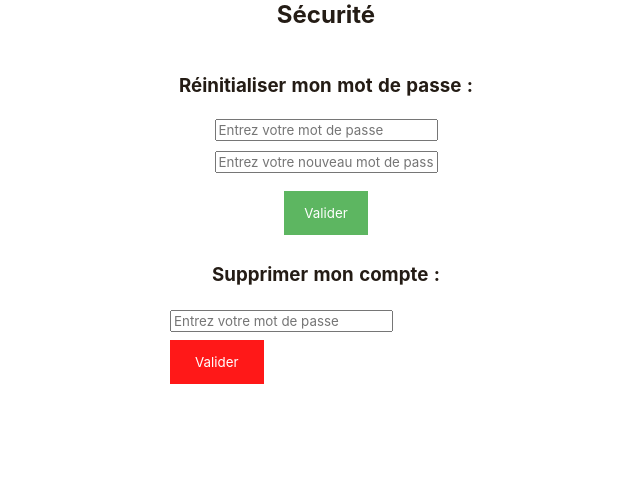
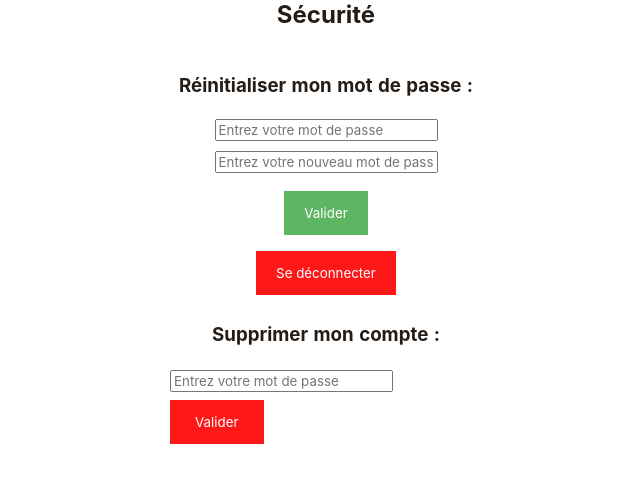
Before and after one commit to Esteban795/PP2I1, a Flask app: template PP2I1/src/frontend/templates/profile.html in a window 1280 px wide. Shown: the part 2686-3188 px from the top of the page, without its empty margins (314-954 px from the left). Before the commit the page ends 3070 px from the top, so only its background shows below. Run offline with Flask 3, Linux system fonts and the light colour scheme; the template is opened without the code that fills it, so the values that code supplies are empty; some web fonts are replaced.

Commit message:
feat : [+] the user can now logout

```diff
--- a/PP2I1/src/frontend/static/css/profile.css
+++ b/PP2I1/src/frontend/static/css/profile.css
@@ -300,7 +300,23 @@ body {
     opacity: 0.9;
 }
 
+.dial-flex-row{
+	display: flex;
+	flex-direction: row;
+	align-items: center;
+	justify-content: space-evenly;
+}
+
+#logout-button{
+	background-color: red;
+	width:auto;
+}
+
 #delete-user-button{
+	background-color: red;
+}
+
+#cancelButton{
 	background-color: red;
 }
 
--- a/PP2I1/src/frontend/templates/profile.html
+++ b/PP2I1/src/frontend/templates/profile.html
@@ -419,20 +419,36 @@
     {% if error_passwordreset %}
             <p class="error"> {{error_passwordreset}} </p>
     {% endif%}
+    <form method="GET" id="logout-form" action="/logout/">
+        <button class = "submit-button" id="logout-button" type="submit" value="Se déconnecter" onclick="logoutConfirmationDialog.showModal(); return false;">Se déconnecter</button>
+    </form>
     <h3 id="delete-user">Supprimer mon compte :</h3>
     <form method="POST" id="delete-user-form" action="/profile/delete-user/">
         <input type="password" name="password" placeholder="Entrez votre mot de passe" required>
-        <input class = "submit-button" id="delete-user-button" type="submit" value="Valider" onclick="confirmationDialog.showModal(); return false;">
+        <input class = "submit-button" id="delete-user-button" type="submit" value="Valider" onclick="deleteConfirmationDialog.showModal(); return false;">
     </form>
     {% if error_deleteuser %}
             <p class="error"> {{error_deleteuser}} </p>
     {% endif%}
 
-    <dialog id="confirmationDialog">
+
+    <dialog id="logoutConfirmationDialog">
+        <p>Êtes-vous sûr de vouloir vous déconnecter ?</p>
+        <div class="dial-flex-row">
+            <button class="submit-button" id="confirmButton" onclick="document.getElementById('logoutConfirmationDialog').close(); document.getElementById('logout-form').submit();">Confirmer</button>
+            <button class="submit-button" id="cancelButton" onclick="document.getElementById('logoutConfirmationDialog').close();">Annuler</button>
+        </div>
+    </dialog>
+
+    <dialog id="deleteConfirmationDialog">
         <p>Êtes-vous sûr de vouloir supprimer votre compte ?</p>
-        <button id="confirmButton" onclick="document.getElementById('confirmationDialog').close(); document.getElementById('delete-user-form').submit();">Confirmer</button>
-        <button id="cancelButton" onclick="document.getElementById('confirmationDialog').close();">Annuler</button>
+        <div class="dial-flex-row">
+            <button class="submit-button" id="confirmButton" onclick="document.getElementById('deleteConfirmationDialog').close(); document.getElementById('delete-user-form').submit();">Confirmer</button>
+            <button class="submit-button" id="cancelButton" onclick="document.getElementById('deleteConfirmationDialog').close();">Annuler</button>
+        </div>
     </dialog>
+
+
 
 
 
```
